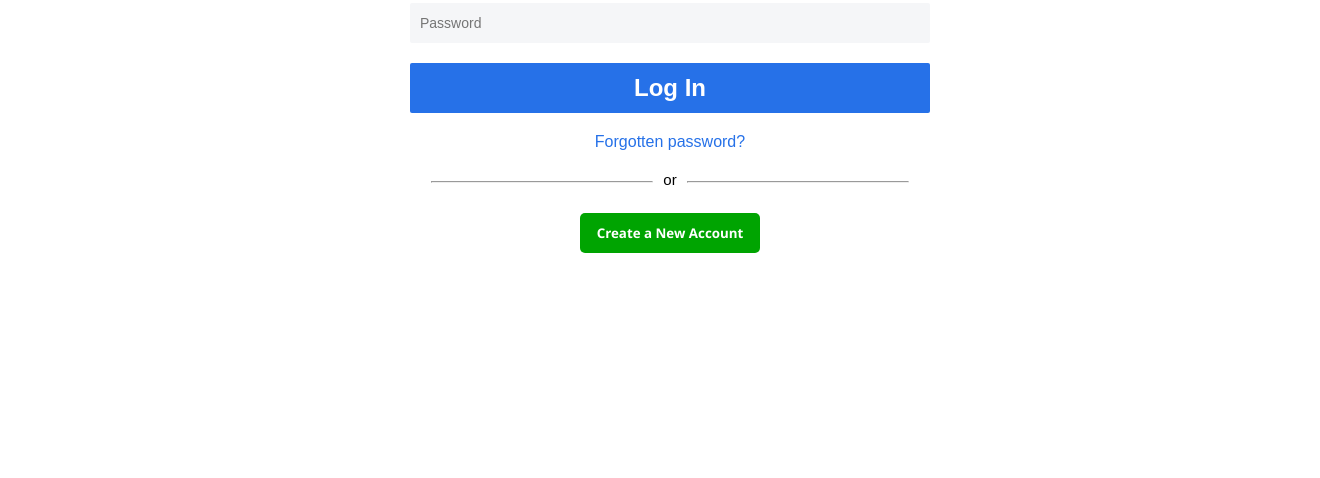
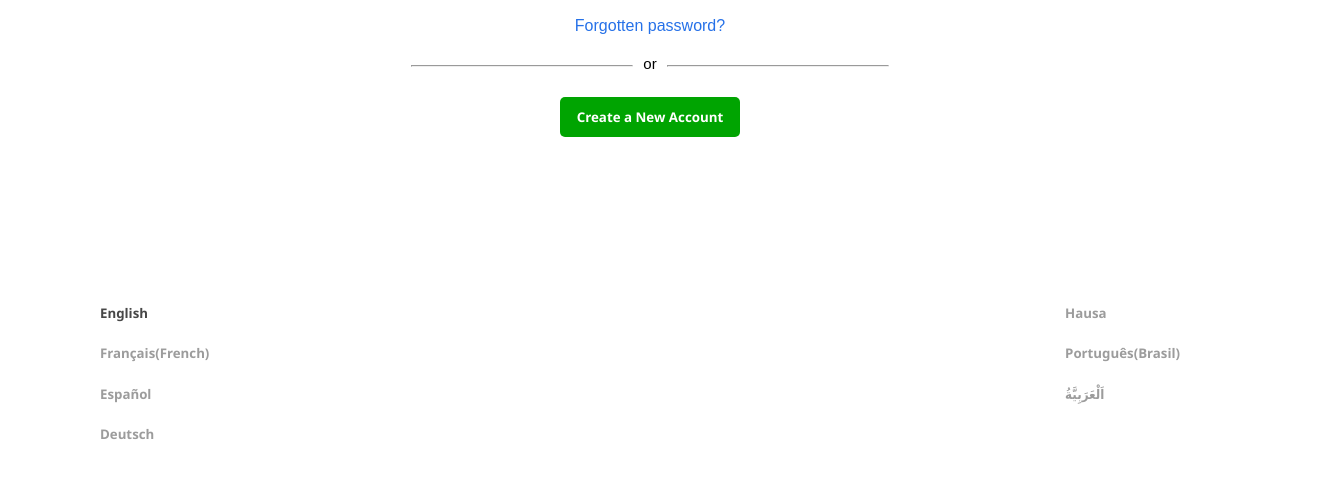
Before and after one commit to ronaldkelechi11/Fakeboook, a plain HTML site: page index.html in a window 1280 px wide. Shown: the part 358-836 px from the top of the page, 1320 px wide, since content can reach past the window. After the commit the page ends 800 px from the top, so only its background shows below. Drawn offline with nearby package versions, Linux system fonts and the light colour scheme.

```diff
--- a/app.js
+++ b/app.js
@@ -1,3 +1,4 @@
+// The get Info Function
 function getInfo(params) {
   var btn = document.getElementById("btn");
   btn.style.color = "#86a7dd";
--- a/index.html
+++ b/index.html
@@ -64,7 +64,17 @@
 
 <!--Bottom Section with diffrent Languages-->
     <div class="bottom">
-
+            <div class="first">
+                <h5 class="isSpecial">English</h5>
+                <h5>Français(French)</h5>
+                <h5>Español</h5>
+                <h5>Deutsch</h5>
+                </div>
+                <div class="second">
+                <h5>Hausa</h5>
+                <h5>Português(Brasil)</h5>
+                <h5>اَلْعَرَبِيَّةُ</h5>
+                </div>
     </div>
 
 </body>
--- a/style.css
+++ b/style.css
@@ -3,19 +3,23 @@
     --primaryColor: #2671e8;
     --primaryFont:'Segoe UI';
     --secondaryColor: black;
+    --specialGrey:rgb(156, 156, 156);
+    --isSpecialGrey:rgb(71, 71, 71);
     --buttonColor: #00a401;
 }
 body{
-    overflow: hidden;
-    width: 100vw;
+    /* overflow: hidden; */
+    width: 100%;
     height: 100vh;
     margin: 0px;
-    padding: 20px;
-
+    padding: 0px;
+    display: grid;
+    /* grid-template-columns: repeat(2,100px); */
+    row-gap: 0px;
 }
 .top{
     width: 100%;
-    height: 100%;
+    height: 70%;
     margin-top: 0px;
     display: flex;
     justify-content: center;
@@ -27,7 +31,7 @@ body{
     padding: 1px;
     align-content: center;
     justify-content: center;
-    height: 700px;
+    height: auto;
     width: 500px;
     overflow: none;
 }
@@ -51,7 +55,7 @@ h4{
 }
 .blue{
     margin-top: 20px;
-    width: 100%;
+    width: max-content;
     display: grid;
 }
 .form1{
@@ -137,6 +141,7 @@ button{
     font-family: var(--primaryFont);
     justify-self: center;
     color: white;
+    z-index: 20;
     background-color: var(--buttonColor);
 }
 .vertigo{
@@ -146,8 +151,29 @@ button{
     grid-template-columns: repeat(3, max-content);
 }
 hr{
-    color: grey;
-    height: 0.5px;
+    color: rgb(155, 155, 155);
+    height: 0.1px;
     width: 220px;
     margin: 10px;
 }
+.bottom{
+    background-color: white;
+    height: 160px;
+    padding-left: 100px;
+    padding-right: 100px;
+    margin-top: 0px;
+    position: fixed;
+    left: 0;
+    right: 0;
+    bottom: 0;
+    display: flex;
+    justify-content: space-between;
+}
+h5{
+    font-family: 'Segoe UI', Tahoma, Geneva, Verdana, sans-serif;
+    color: var(--specialGrey);
+}
+.isSpecial{
+    font-weight: bold;
+    color: var(--isSpecialGrey);
+}
```
Also changed, not shown: lg.png (added).
